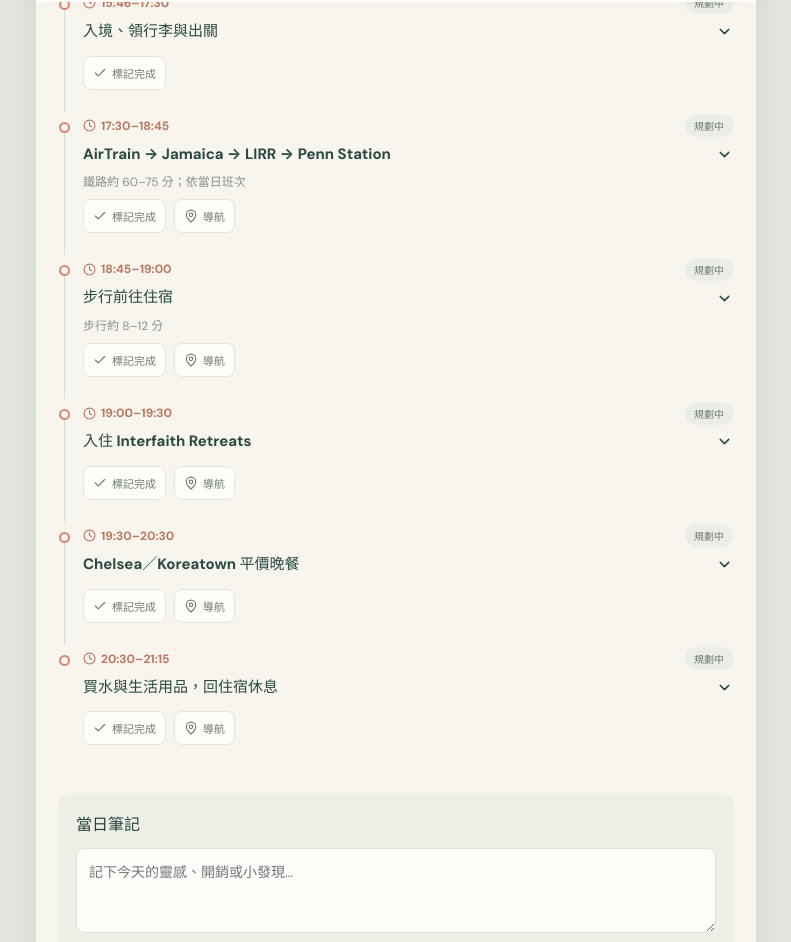
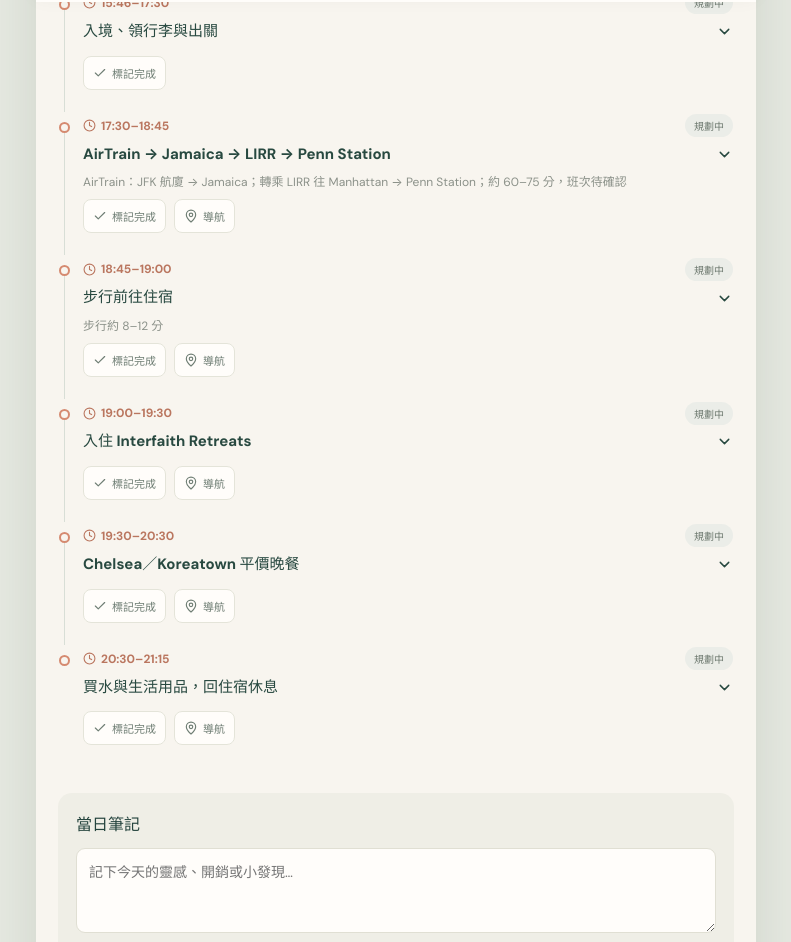
Before and after one commit to sybal421/nyc-2026-travel, a React (Vite) app: page / in a window 1280 px wide. Shown: the part 798-1740 px from the top of the page, without its empty margins (244-1035 px from the left). Built offline with nearby package versions, Linux system fonts and the light colour scheme; a web font is replaced by a local one.

Commit message:
Add files via upload

```diff
--- a/src/tripData.ts
+++ b/src/tripData.ts
@@ -6,8 +6,8 @@ export type Ticket={id:string;title:string;date:string;time:string;status:Status
 export type Task={id:string;group:string;title:string;due?:string;priority?:'high'|'normal';url?:string};
 const s=(time:string,title:string,location?:string,transport?:string,detail?:string,status:Status='planned',conditional?:string):Stop=>({time,title,location,transport,detail,status,conditional});
 export const days:Day[]=[
-{id:'1024',date:'2026-10-24',weekday:'六',title:'初抵紐約',area:'JFK · Chelsea',intro:'抵達、安頓與附近吃點好吃的。',stops:[s('15:46','抵達 JFK','John F. Kennedy International Airport',undefined,'航班號、航廈待填','confirmed'),s('15:46–17:30','入境、領行李與出關',undefined,undefined,'約 1 小時 45 分，視排隊狀況'),s('17:30–18:45','AirTrain → Jamaica → LIRR → Penn Station','Penn Station, New York','鐵路約 60–75 分；依當日班次'),s('18:45–19:00','步行前往住宿','370 8th Avenue, New York, NY','步行約 8–12 分'),s('19:00–19:30','入住 Interfaith Retreats','370 8th Avenue, New York, NY',undefined,'入住時間及訂房碼待確認'),s('19:30–20:30','Chelsea／Koreatown 平價晚餐','Koreatown, Manhattan, New York',undefined,'披薩切片、韓式簡餐或超市熟食'),s('20:30–21:15','買水與生活用品，回住宿休息','Penn Station, New York')]},
-{id:'1025',date:'2026-10-25',weekday:'日',title:'公園裡的慢時光',area:'Central Park · Museum Mile',intro:'一份外帶早餐、一場野餐、兩座美術館。',stops:[s('08:30–09:15','住宿簡單早餐','370 8th Avenue, New York, NY'),s('09:15–09:50','地鐵到 Upper West Side','West 72nd Street, New York','地鐵約 25–35 分'),s('09:50–10:10','外帶貝果或三明治','West 72nd Street, New York',undefined,'估 US$6–18'),s('10:10–12:00','Strawberry Fields → The Lake → Bethesda Terrace','Strawberry Fields, Central Park, New York','公園內步行'),s('12:00–12:40','中央公園長椅野餐','Bethesda Terrace, Central Park, New York',undefined,'下雨改室內咖啡廳'),s('12:40–13:25','步行到 Museum Mile','2 E 91st St, New York, NY','步行約 35–45 分'),s('13:30–15:00','Cooper Hewitt 設計博物館','2 E 91st St, New York, NY',undefined,'票價暫估 US$10；展廳與現場售票待核對','verify'),s('15:00–16:00','步行至 Guggenheim、休息','1071 5th Ave, New York, NY','步行約 5–10 分'),s('16:00–17:30','Guggenheim Pay What You Wish','1071 5th Ave, New York, NY',undefined,'優惠場次及入場規則待核對，建議提前預訂','pending'),s('17:30–18:15','搭地鐵回 Chelsea','370 8th Avenue, New York, NY','地鐵約 30–45 分'),s('18:15–19:15','住宿附近平價晚餐','Penn Station, New York',undefined,'NAYA、披薩切片或 diner')],tips:['不需特地前往 Gray’s Papaya 或 McGee’s Pub。','港灣划船與下午美術館衝突，僅列備案。']},
+{id:'1024',date:'2026-10-24',weekday:'六',title:'初抵紐約',area:'JFK · Chelsea',intro:'抵達、安頓與附近吃點好吃的。',stops:[s('15:46','抵達 JFK','John F. Kennedy International Airport',undefined,'航班號、航廈待填','confirmed'),s('15:46–17:30','入境、領行李與出關',undefined,undefined,'約 1 小時 45 分，視排隊狀況'),s('17:30–18:45','AirTrain → Jamaica → LIRR → Penn Station','Penn Station, New York','AirTrain：JFK 航廈 → Jamaica；轉乘 LIRR 往 Manhattan → Penn Station；約 60–75 分，班次待確認'),s('18:45–19:00','步行前往住宿','370 8th Avenue, New York, NY','步行約 8–12 分'),s('19:00–19:30','入住 Interfaith Retreats','370 8th Avenue, New York, NY',undefined,'入住時間及訂房碼待確認'),s('19:30–20:30','Chelsea／Koreatown 平價晚餐','Koreatown, Manhattan, New York',undefined,'披薩切片、韓式簡餐或超市熟食'),s('20:30–21:15','買水與生活用品，回住宿休息','Penn Station, New York')]},
+{id:'1025',date:'2026-10-25',weekday:'日',title:'公園裡的慢時光',area:'Central Park · Museum Mile',intro:'一份外帶早餐、一場野餐、兩座美術館。',stops:[s('08:30–09:15','住宿簡單早餐','370 8th Avenue, New York, NY'),s('09:15–09:50','地鐵到 Upper West Side','West 72nd Street, New York','搭乘地鐵 1 線｜28 St 往 Uptown → 72 St；出站往 W 72nd St，約 25–35 分（請核對當日班次）'),s('09:50–10:10','外帶貝果或三明治','West 72nd Street, New York',undefined,'估 US$6–18'),s('10:10–12:00','Strawberry Fields → The Lake → Bethesda Terrace','Strawberry Fields, Central Park, New York','公園內步行'),s('12:00–12:40','中央公園長椅野餐','Bethesda Terrace, Central Park, New York',undefined,'下雨改室內咖啡廳'),s('12:40–13:25','步行到 Museum Mile','2 E 91st St, New York, NY','步行約 35–45 分'),s('13:30–15:00','Cooper Hewitt 設計博物館','2 E 91st St, New York, NY',undefined,'票價暫估 US$10；展廳與現場售票待核對','verify'),s('15:00–16:00','步行至 Guggenheim、休息','1071 5th Ave, New York, NY','步行約 5–10 分'),s('16:00–17:30','Guggenheim Pay What You Wish','1071 5th Ave, New York, NY',undefined,'優惠場次及入場規則待核對，建議提前預訂','pending'),s('17:30–18:15','搭地鐵回 Chelsea','370 8th Avenue, New York, NY','地鐵約 30–45 分'),s('18:15–19:15','住宿附近平價晚餐','Penn Station, New York',undefined,'NAYA、披薩切片或 diner')],tips:['不需特地前往 Gray’s Papaya 或 McGee’s Pub。','港灣划船與下午美術館衝突，僅列備案。']},
 {id:'1026',date:'2026-10-26',weekday:'一',title:'建築與現代藝術',area:'Midtown · MoMA',intro:'圖書館、車站穹頂與現代藝術。',stops:[s('09:30–10:00','前往 Bryant Park','Bryant Park, New York','步行或搭車約 20–30 分'),s('10:00–11:00','Bryant Park 與紐約公共圖書館','New York Public Library, 476 5th Ave, New York'),s('11:00–11:15','步行前往 Grand Central','Grand Central Terminal, New York','步行約 15 分'),s('11:15–12:00','Grand Central 主大廳','Grand Central Terminal, New York'),s('12:00–13:15','午餐與前往 MoMA','11 W 53rd St, New York, NY','步行約 15–20 分'),s('13:30–16:30','MoMA 現代藝術博物館','11 W 53rd St, New York, NY',undefined,'成人票暫估 US$30，官網核對','pending'),s('16:30–16:45','步行前往 Rockefeller Center','Rockefeller Center, New York','步行約 15 分'),s('16:45–18:00','Rockefeller Center、FAO Schwarz','30 Rockefeller Plaza, New York',undefined,'Jellycat 商品／櫃位是否存在待確認'),s('18:00–19:30','Midtown 平價晚餐、回住宿','370 8th Avenue, New York, NY','約 30 分返回')],tips:['Kinokuniya 可順路逛文具和插畫書。','West Thames Park Pickleball 與 Midtown 主線衝突。']},
 {id:'1027',date:'2026-10-27',weekday:'二',title:'下城與夜空',area:'Financial District · High Line',intro:'換飯店，晚上看星星，或走進魔法世界。',stops:[s('09:00–10:15','早餐、整理行李','370 8th Avenue, New York, NY'),s('10:15–11:00','退房、前往 70 Pine','70 Pine Street, New York, NY','地鐵／計程車約 30–45 分'),s('11:00–11:30','寄放行李','70 Pine Street, New York, NY',undefined,'寄放規則待確認'),s('11:30–12:30','Stone Street 午餐','Stone Street, New York, NY'),s('12:30–14:00','Wall Street、紐約證交所外觀','New York Stock Exchange, 11 Wall St, New York'),s('14:00–15:30','Battery Park 散步','Battery Park, New York'),s('15:30–17:00','飯店入住與休息','70 Pine Street, New York, NY'),s('17:00–18:00','提早晚餐與出發準備','70 Pine Street, New York, NY'),s('18:15–19:30','High Line 公園觀星','Little W 12th St and 10th Ave, New York','約 17:15 出發；車程 30–45 分','免費免預約；天氣不佳取消；公告活動 18:15–21:30','backup','stargazing'),s('19:30–21:15','Meatpacking 晚餐、返回飯店','Meatpacking District, New York','返程約 30–45 分',undefined,'backup','stargazing'),s('19:00–約22:00','Harry Potter 單人場','Lyric Theatre, 214 W 43rd St, New York','約 17:45 出發，預留 35–50 分','僅抽中 10/27 19:00 時啟用','pending','HP_1027')],tips:['Downtown Connection Bus 免費，但站牌、時段及班次待核對。','朋友 NBA 行程尚未確認。']},
 {id:'1028',date:'2026-10-28',weekday:'三',title:'畫畫與布魯克林',area:'Battery Park City · Bushwick',intro:'在公園畫人物，午後走進壁畫街區。',stops:[s('09:30–09:55','前往 Rector Park East','Rector Park East, New York','步行約 20–25 分'),s('10:00–12:00','Artist-Led Figure Drawing','Rector Park East, Rector Pl and South End Ave, New York',undefined,'免費免預約、提供材料；活動待查證','verify'),s('12:00–13:00','午餐','Battery Park City, New York'),s('13:00–13:50','地鐵前往 Bushwick','Troutman St and St Nicholas Ave, Brooklyn, NY','地鐵約 40–50 分',undefined,'planned','brooklyn'),s('14:00–16:00','Bushwick Collective 街頭壁畫','Troutman St and St Nicholas Ave, Brooklyn, NY',undefined,undefined,'planned','brooklyn'),s('16:00–16:30','移動 Williamsburg','Williamsburg, Brooklyn, NY','約 30 分',undefined,'planned','williamsburg'),s('16:30–18:15','Williamsburg 書店、咖啡與河岸','Williamsburg, Brooklyn, NY',undefined,undefined,'planned','williamsburg'),s('18:15–19:15','Williamsburg 晚餐、返回下城','Williamsburg, Brooklyn, NY',undefined,undefined,'planned','williamsburg'),s('13:00–約16:00','Harry Potter 雙人日場','Lyric Theatre, 214 W 43rd St, New York','12:00 速寫後直接前往劇院','取消 Brooklyn 下午','pending','HP_1028_1300'),s('19:00–約22:00','Harry Potter 雙人晚場','Lyric Theatre, 214 W 43rd St, New York','17:00 前離開 Williamsburg','縮短 Williamsburg','pending','HP_1028_1900')],tips:['Landscape Art Class（14:00–16:00，Wagner Park）可取代 Bushwick。','Pier 40 划船（17:00–20:00）需註冊和 waiver，與晚場 Harry Potter 衝突。']},
```
Also changed, not shown: src/main.tsx (+1 -1 lines).
